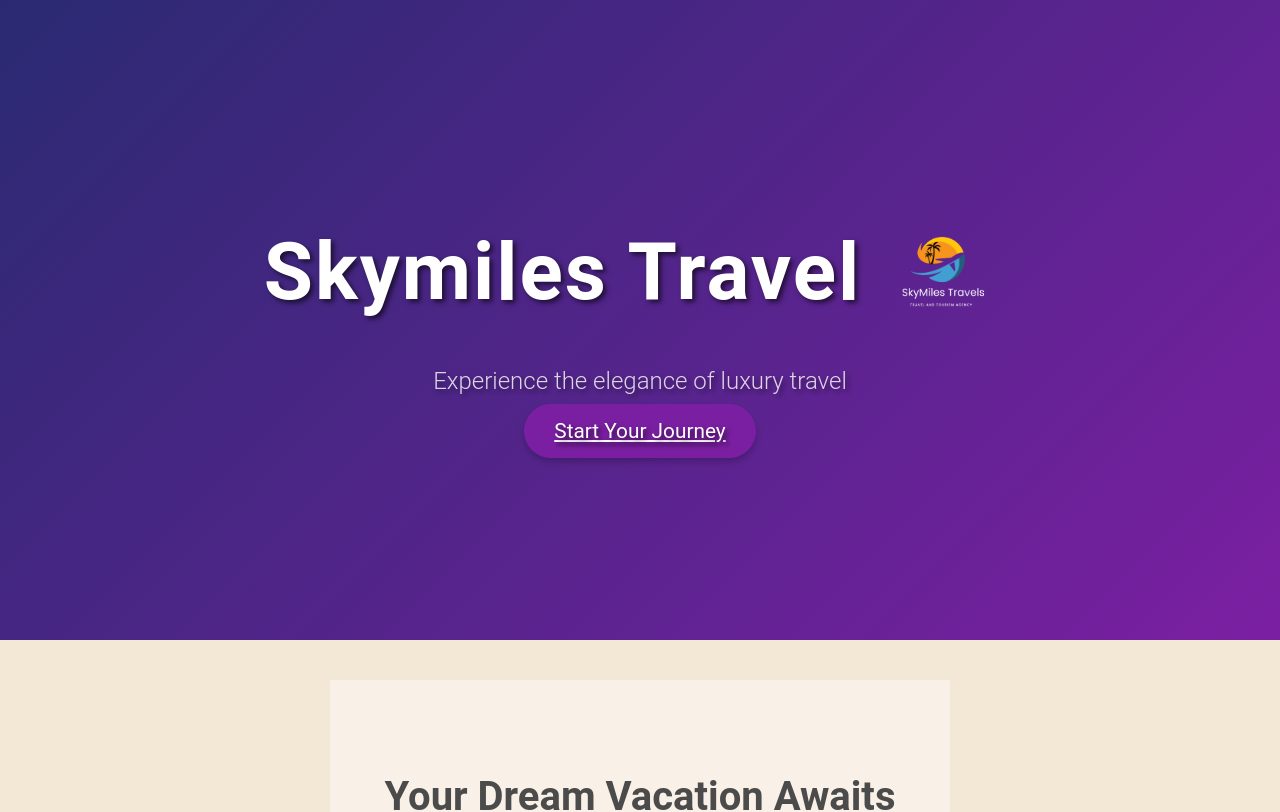
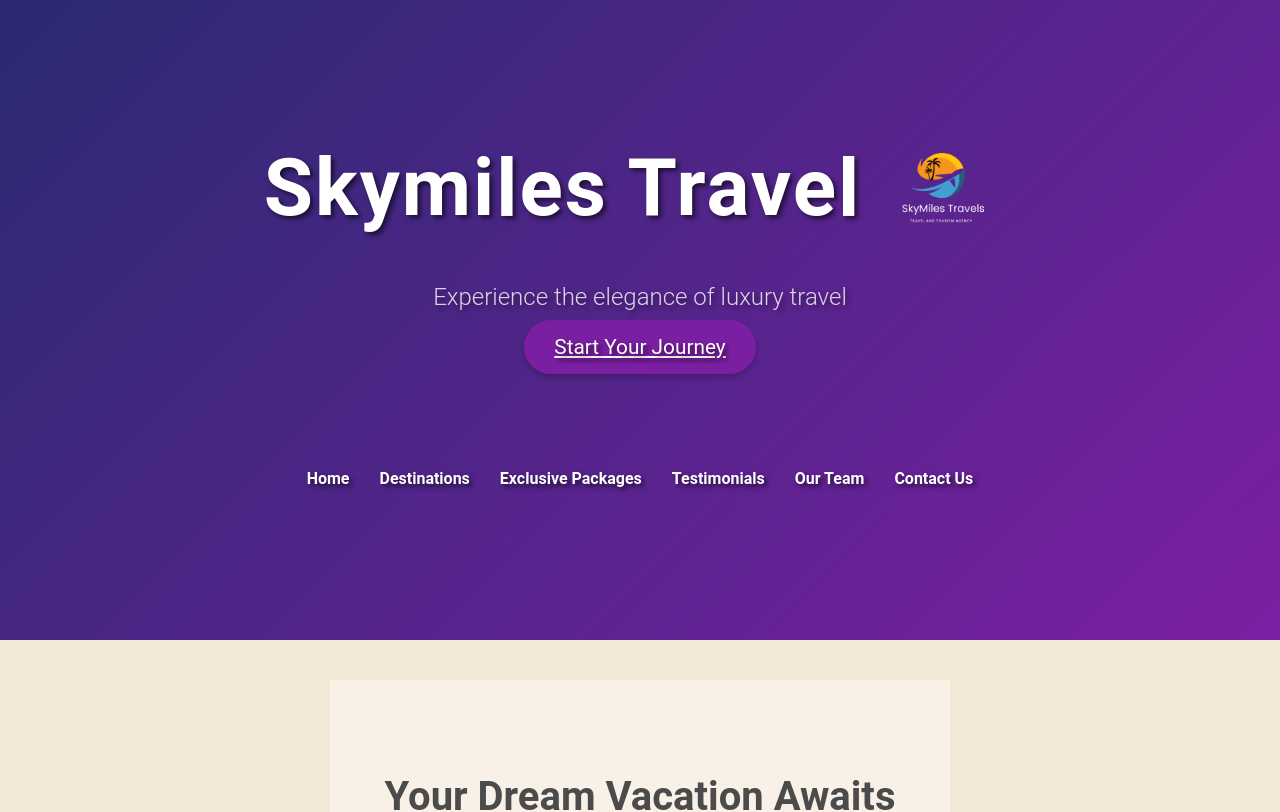
Before and after one commit to MEHULGILOTRA/my-web-app, a React (Create React App) app in the folder my-web-app/: page / in a window 1280 px wide. Shown: the top 812 px of the page. Built offline with nearby package versions, Linux system fonts and the light colour scheme.

Commit message:
Navigation Links Added

```diff
--- a/my-web-app/package.json
+++ b/my-web-app/package.json
@@ -6,6 +6,7 @@
     "cra-template": "1.2.0",
     "react": "^19.0.0",
     "react-dom": "^19.0.0",
+    "react-router-hash-link": "^2.4.3",
     "react-scripts": "5.0.1",
     "web-vitals": "^4.2.4"
   },
--- a/my-web-app/src/App.js
+++ b/my-web-app/src/App.js
@@ -7,32 +7,50 @@
 import Testimonials from './Testimonials';
 import OurTeam from './OurTeam';
 import ContactUs from './ContactUs';
+import GoToTopButton from './GoToTopButton';
 
 function App() {
   return (
     <div className="App">
       <Header />
       <main className="main-content">
-        <section className="section">
+        <section id="home" className="section">
           <h2>Your Dream Vacation Awaits</h2>
           <p>Explore the world's most luxurious destinations with us.</p>
           <div>
-          <button className="button">Discover More</button>
+            <button className="button">Discover More</button>
           </div>
         </section>
+
+        <section id="destinations" className="section">
+          <DestinationHighlights />
+        </section>
+
+        <section id="packages" className="section">
+          <ExclusivePackages />
+        </section>
+
+        <section id="testimonials" className="section">
+          <Testimonials />
+        </section>
+
+        <section id="team" className="section">
+          <OurTeam />
+        </section>
+
+        <section id="contact" className="section">
+          <ContactUs />
+        </section>
+
         <section className="section">
-          <DestinationHighlights />
-        <ExclusivePackages />
-        <Testimonials />
-        <OurTeam />
-        <ContactUs />
-
           <h2>Why Choose Us?</h2>
           <p>Experience the finest services, hand-picked tours, and expert guides.</p>
           <button className="button">Learn More</button>
         </section>
       </main>
       <Footer />
+      <GoToTopButton />
+
     </div>
   );
 }
--- a/my-web-app/src/ContactUs.css
+++ b/my-web-app/src/ContactUs.css
@@ -3,6 +3,7 @@
   padding: 60px 20px;
   background-color: var(--background-light);
   text-align: center;
+
 }
 
 .contact-us h2 {
--- a/my-web-app/src/ContactUs.js
+++ b/my-web-app/src/ContactUs.js
@@ -1,12 +1,38 @@
-import React, { useState } from 'react';
-import './ContactUs.css';
+import React, { useState } from "react";
+import "./ContactUs.css";
 
 function ContactUs() {
-  const [message, setMessage] = useState('');
+  const [name, setName] = useState("");
+  const [email, setEmail] = useState("");
+  const [message, setMessage] = useState("");
+
+  const sendEmail = () => {
+    const emailData = { name, email, message };
+
+    fetch("http://localhost:5001/send-email", {
+      method: "POST",
+      headers: {
+        "Content-Type": "application/json",
+      },
+      body: JSON.stringify(emailData),
+    })
+      .then((response) => response.json())
+      .then((data) => {
+        console.log("Success:", data);
+        alert("Email sent successfully!");
+        setName(""); // Clear fields after sending
+        setEmail("");
+        setMessage("");
+      })
+      .catch((error) => {
+        console.error("Error:", error);
+        alert("Failed to send email.");
+      });
+  };
 
   const handleSubmit = (e) => {
     e.preventDefault();
-    alert('Message Sent!');
+    sendEmail();
   };
 
   return (
@@ -14,10 +40,25 @@
       <h2>Contact Us</h2>
       <form onSubmit={handleSubmit}>
         <textarea
+          type="text"
+          value={name}
+          onChange={(e) => setName(e.target.value)}
+          placeholder="Your Name"
+          required
+        />
+        <textarea
+          type="email"
+          value={email}
+          onChange={(e) => setEmail(e.target.value)}
+          placeholder="Your Email"
+          required
+        />
+        <textarea
           value={message}
           onChange={(e) => setMessage(e.target.value)}
-          placeholder="Type your message here"
+          placeholder="Enter your Enquiry"
           rows="5"
+          required
         ></textarea>
         <button type="submit" className="button">Send Message</button>
       </form>
--- /dev/null
+++ b/my-web-app/src/GoToTopButton.css
@@ -0,0 +1,40 @@
+/* GoToTopButton.css */
+
+/* Initial styling for the Go to Top button (now as an arrow) */
+.go-to-top-button {
+    position: fixed;
+    bottom: 20px;
+    right: 20px;
+    width: 50px;
+    height: 50px;
+    background-color: var(--accent-color);
+    color: white;
+    border: none;
+    border-radius: 50%;
+    font-size: 20px;
+    cursor: pointer;
+    z-index: 1000; /* Ensure it's always on top */
+    display: flex;
+    justify-content: center;
+    align-items: center;
+    box-shadow: 0 4px 6px rgba(0, 0, 0, 0.1); /* Subtle shadow for depth */
+    transition: background-color 0.3s, transform 0.3s ease-in-out;
+  }
+
+  /* Styling the arrow */
+  .go-to-top-button::before {
+    content: '↑'; /* Unicode for upward arrow */
+    font-size: 24px; /* Larger font size for visibility */
+  }
+
+  /* Button hover effect */
+  .go-to-top-button:hover {
+    background-color: var(--primary-color);
+    transform: scale(1.1);
+  transform: translateY(-5px); /* Lift button on hover */
+  }
+
+  /* Active state styling (when clicked) */
+  .go-to-top-button:active {
+    transform: translateY(2px); /* Slightly depress button on click */
+  }
--- /dev/null
+++ b/my-web-app/src/GoToTopButton.js
@@ -0,0 +1,33 @@
+// GoToTopButton.js
+import React, { useState, useEffect } from 'react';
+import './GoToTopButton.css'; // Import the CSS for the button
+
+export default function GoToTopButton() {
+  const [isVisible, setIsVisible] = useState(false);
+
+  // Toggle button visibility based on scroll position
+  useEffect(() => {
+    const handleScroll = () => {
+      if (window.scrollY > 300) {
+        setIsVisible(true);
+      } else {
+        setIsVisible(false);
+      }
+    };
+
+    window.addEventListener('scroll', handleScroll);
+    return () => window.removeEventListener('scroll', handleScroll);
+  }, []);
+
+  // Function to scroll to the top
+  const goToTop = () => {
+    window.scrollTo({ top: 0, behavior: 'smooth' });
+  };
+
+  return (
+    isVisible && (
+      <button className="go-to-top-button" onClick={goToTop}>
+      </button>
+    )
+  );
+}
--- a/my-web-app/src/header.css
+++ b/my-web-app/src/header.css
@@ -40,7 +40,7 @@
 }
 
 .header-btn {
-    margin-top: 40px;
+  margin-top: 50px;
   padding: 15px 30px;
   background-color: var(--accent-color);
   color: white;
@@ -56,3 +56,42 @@
   background-color: var(--primary-color);
   transform: scale(1.1);
 }
+
+.li-items {
+  margin: 0 15px;  /* Add space between list items */
+  text-decoration: none;
+  color: white; /* Change to your preferred text color */
+  font-weight: bold;
+  background-color: linear-gradient(135deg, var(--primary-color), var(--accent-color));;
+
+}
+
+/* On hover, you can change the color or add some transition */
+.li-items:hover {
+  color: black;
+  transition: color 0.3s;
+
+}
+
+.nav {
+  display: flex;
+  justify-content: center; /* Centers the navigation horizontally */
+  width: 100%;
+
+}
+
+/* Navigation list */
+.nav-list {
+  display: flex;
+  padding: 0;
+  list-style-type: none;
+  margin: 0;
+}
+
+/* Navigation Section */
+.header-nav {
+padding: 10px;
+margin-bottom: 30px;  /* Adds space below the description */
+margin-top: 100px;  /* Adds space below the description */
+background-color: linear-gradient(135deg, var(--primary-color), var(--accent-color));
+}
--- a/my-web-app/src/header.js
+++ b/my-web-app/src/header.js
@@ -1,10 +1,12 @@
 import React from 'react';
 import './header.css';
 import logo from './images/skymile-logo.png';
+import { HashLink } from 'react-router-hash-link'; // Use HashLink instead
 
 function Header() {
   return (
     <header>
+      <div>
         <div className="header-content">
           <h1 style={{ display: 'flex', alignItems: 'center' }}>
             Skymiles Travel
@@ -19,6 +21,19 @@
             Start Your Journey
           </a>
         </div>
+        <div className='header-nav'>
+          <nav className="nav">
+            <ul className="nav-list">
+              <li><HashLink to="#home" smooth className="li-items">Home</HashLink></li>
+              <li><HashLink to="#destinations" smooth className="li-items">Destinations</HashLink></li>
+              <li><HashLink to="#packages" smooth className="li-items">Exclusive Packages</HashLink></li>
+              <li><HashLink to="#testimonials" smooth className="li-items">Testimonials</HashLink></li>
+              <li><HashLink to="#team" smooth className="li-items">Our Team</HashLink></li>
+              <li><HashLink to="#contact" smooth className="li-items">Contact Us</HashLink></li>
+            </ul>
+          </nav>
+        </div>
+      </div>
     </header>
   );
 }
--- a/my-web-app/src/index.js
+++ b/my-web-app/src/index.js
@@ -3,12 +3,16 @@
 import './index.css';
 import App from './App';
 import reportWebVitals from './reportWebVitals';
+import { BrowserRouter as Router } from 'react-router-dom';
 
 const root = ReactDOM.createRoot(document.getElementById('root'));
 root.render(
   <React.StrictMode>
+        <Router>
     <App />
+      </Router>
   </React.StrictMode>
+
 );
 
 // If you want to start measuring performance in your app, pass a function
```
Also changed, not shown: 1 other file (tests, documents, lock files or other folders). Lines whose indentation alone changed are shown as unchanged.
